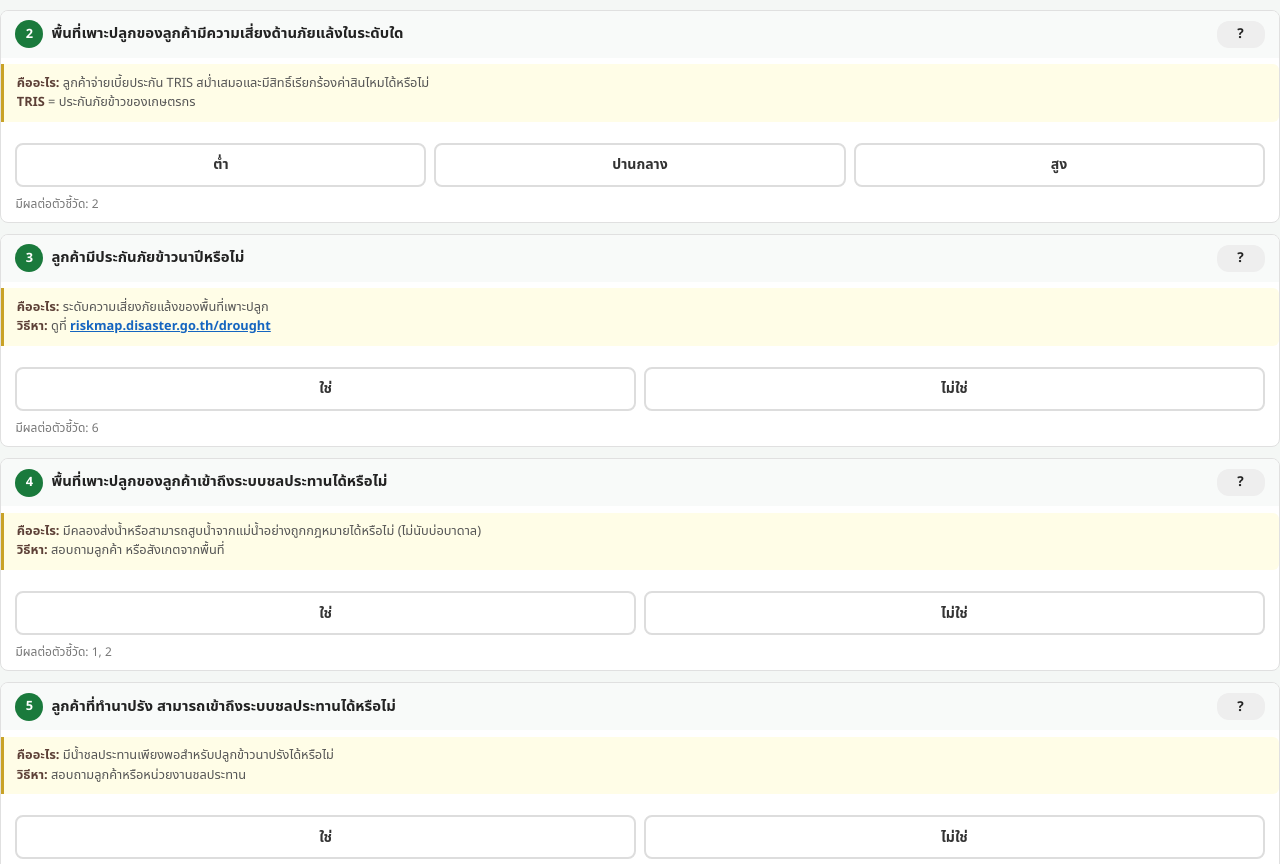
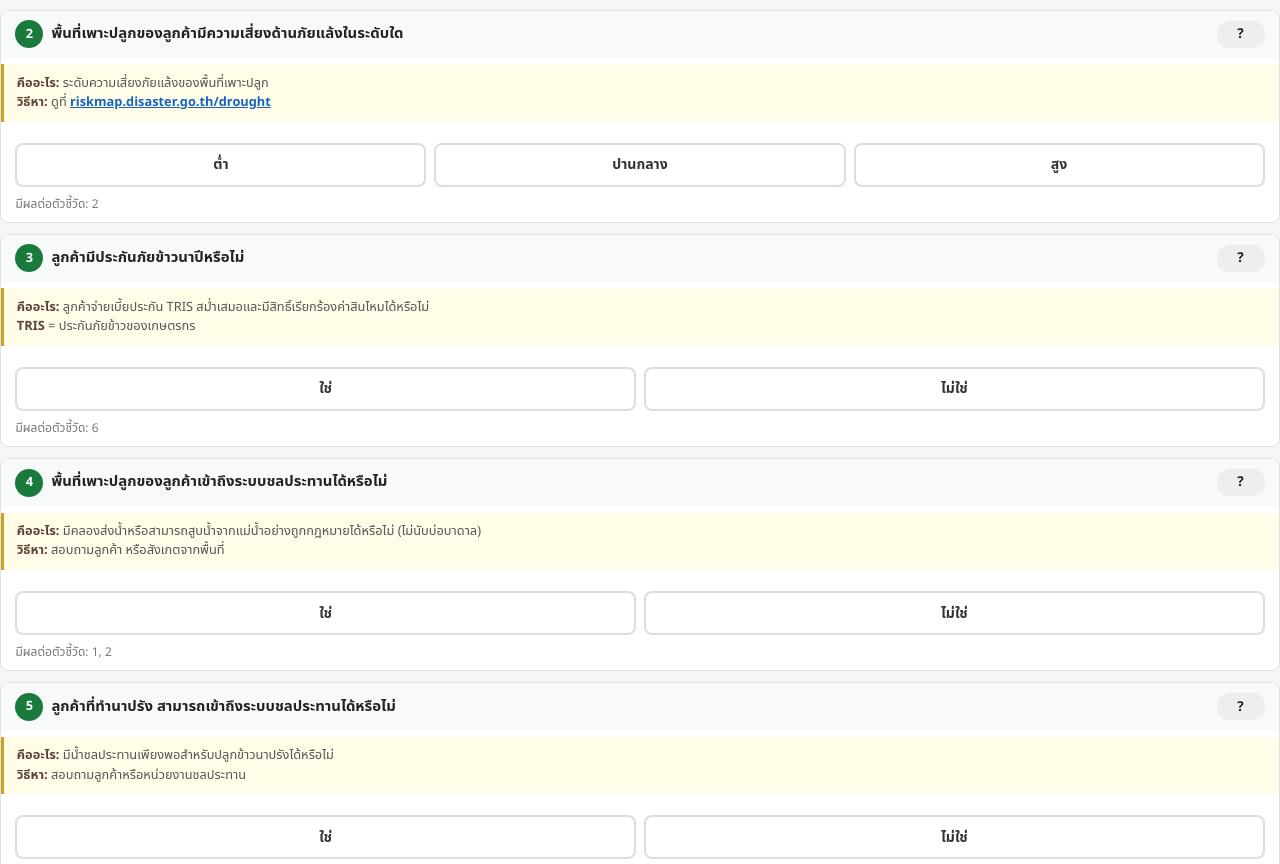
Before and after one commit to fundproject2569-tech/ESG-Risk-Radar-Questionnaire, a plain HTML site: page index.html in a window 1280 px wide. Shown: the part 1528-2392 px from the top of the page. Drawn offline with nearby package versions, Linux system fonts and the light colour scheme.

Commit message:
Update index.html

```diff
--- a/index.html
+++ b/index.html
@@ -1676,13 +1676,13 @@ function resetForm() {
 const QHELP = {
   th: {
     1: '<strong>คืออะไร:</strong> ระดับความเสี่ยงอุทกภัยของพื้นที่เพาะปลูก<br><strong>วิธีหา:</strong> ดูที่ <a href="https://riskmap.disaster.go.th" target="_blank" style="color:#1565c0; font-weight:700; text-decoration:underline;">riskmap.disaster.go.th</a> หรือระบบ ธ.ก.ส.',
-    2: '<strong>คืออะไร:</strong> ลูกค้าจ่ายเบี้ยประกัน TRIS สม่ำเสมอและมีสิทธิ์เรียกร้องค่าสินไหมได้หรือไม่<br><strong>TRIS</strong> = ประกันภัยข้าวของเกษตรกร',
+    2: '<strong>คืออะไร:</strong> ระดับความเสี่ยงภัยแล้งของพื้นที่เพาะปลูก<br><strong>วิธีหา:</strong> ดูที่ <a href="https://riskmap.disaster.go.th/drought" target="_blank" style="color:#1565c0; font-weight:700; text-decoration:underline;">riskmap.disaster.go.th/drought</a>',
+    3: '<strong>คืออะไร:</strong> ลูกค้าจ่ายเบี้ยประกัน TRIS สม่ำเสมอและมีสิทธิ์เรียกร้องค่าสินไหมได้หรือไม่<br><strong>TRIS</strong> = ประกันภัยข้าวของเกษตรกร',
     11: '<strong>LLL</strong> = ปรับระดับดินด้วยเลเซอร์ (ทำพื้นนาเรียบ น้ำกระจายสม่ำเสมอ)',
     12: '<strong>AWD</strong> = ทำนาแบบเปียกสลับแห้ง (ขังน้ำสลับปล่อยให้ดินแห้ง เป็นรอบๆ)',
     13: '<strong>DSR</strong> = หว่านข้าวแห้ง (หว่านเมล็ดลงดินโดยตรง ไม่ต้องเพาะกล้า)',
     14: '<strong>IPM</strong> = จัดการศัตรูพืชแบบผสมผสาน (ใช้วิธีธรรมชาติร่วมด้วย เพื่อลดสารเคมี)',
     15: '<strong>SSNM</strong> = ใส่ปุ๋ยตามค่าดิน (ตรวจดินก่อน แล้วใส่ปุ๋ยเท่าที่จำเป็น)',
-    3: '<strong>คืออะไร:</strong> ระดับความเสี่ยงภัยแล้งของพื้นที่เพาะปลูก<br><strong>วิธีหา:</strong> ดูที่ <a href="https://riskmap.disaster.go.th/drought" target="_blank" style="color:#1565c0; font-weight:700; text-decoration:underline;">riskmap.disaster.go.th/drought</a>',
     4: '<strong>คืออะไร:</strong> มีคลองส่งน้ำหรือสามารถสูบน้ำจากแม่น้ำอย่างถูกกฎหมายได้หรือไม่ (ไม่นับบ่อบาดาล)<br><strong>วิธีหา:</strong> สอบถามลูกค้า หรือสังเกตจากพื้นที่',
     5: '<strong>คืออะไร:</strong> มีน้ำชลประทานเพียงพอสำหรับปลูกข้าวนาปรังได้หรือไม่<br><strong>วิธีหา:</strong> สอบถามลูกค้าหรือหน่วยงานชลประทาน',
     6: '<strong>คืออะไร:</strong> ที่ดินถูกเปลี่ยนจากพื้นที่ธรรมชาติเป็นนาหลังวันที่ 1 ม.ค. 2552 หรือไม่ (ตามมาตรฐาน SRP)<br><strong>วิธีหา:</strong> สอบถามลูกค้าว่าใช้ที่ดินนี้ทำการเกษตรมานานแค่ไหน',
@@ -1699,8 +1699,8 @@ const QHELP = {
   },
   en: {
     1: '<strong>What:</strong> Flood risk level of the farm area<br><strong>How:</strong> Check <a href="https://riskmap.disaster.go.th" target="_blank" style="color:#1565c0; font-weight:700; text-decoration:underline;">riskmap.disaster.go.th</a> or BAAC system',
-    2: '<strong>What:</strong> Does the customer pay TRIS premiums regularly and can claim?<br><strong>How:</strong> Check BAAC system or customer documents',
-    3: '<strong>What:</strong> Drought risk level of the farm area<br><strong>How:</strong> Check <a href="https://riskmap.disaster.go.th/drought" target="_blank" style="color:#1565c0; font-weight:700; text-decoration:underline;">riskmap.disaster.go.th/drought</a>',
+    2: '<strong>What:</strong> Drought risk level of the farm area<br><strong>How:</strong> Check <a href="https://riskmap.disaster.go.th/drought" target="_blank" style="color:#1565c0; font-weight:700; text-decoration:underline;">riskmap.disaster.go.th/drought</a>',
+    3: '<strong>What:</strong> Does the customer pay TRIS premiums regularly and can claim?<br><strong>How:</strong> Check BAAC system or customer documents',
     4: '<strong>What:</strong> Is there an irrigation canal or legal river pumping? (Not groundwater)<br><strong>How:</strong> Ask the farmer or observe the area',
     6: '<strong>What:</strong> Was the land converted from natural area to rice field after 1 Jan 2009?<br><strong>How:</strong> Ask how long the land has been farmed',
     7: '<strong>What:</strong> How many all-weather roads connect the farm to seed/fertilizer shops or mills?<br><strong>How:</strong> Use local knowledge or Google Maps',
@@ -1710,8 +1710,8 @@ const QHELP = {
   },
   de: {
     1: '<strong>Was:</strong> TRIS ist die Reisversicherung der BAAC. Das Risiko hängt vom Standort ab.<br><strong>Wie:</strong> Im BAAC-System, auf der Quittung oder unter riskmap.disaster.go.th prüfen',
-    2: '<strong>Was:</strong> Zahlt der Kunde regelmäßig TRIS-Prämien und kann Ansprüche geltend machen?<br><strong>Wie:</strong> Im BAAC-System oder in den Unterlagen prüfen',
-    3: '<strong>Was:</strong> Wie hoch ist das Dürrerisiko in diesem Gebiet?<br><strong>Wie:</strong> Unter riskmap.disaster.go.th/drought prüfen',
+    2: '<strong>Was:</strong> Wie hoch ist das Dürrerisiko in diesem Gebiet?<br><strong>Wie:</strong> Unter riskmap.disaster.go.th/drought prüfen',
+    3: '<strong>Was:</strong> Zahlt der Kunde regelmäßig TRIS-Prämien und kann Ansprüche geltend machen?<br><strong>Wie:</strong> Im BAAC-System oder in den Unterlagen prüfen',
     4: '<strong>Was:</strong> Gibt es einen Bewässerungskanal oder legale Flusspumpen? (Kein Grundwasser)<br><strong>Wie:</strong> Den Landwirt fragen oder vor Ort ansehen',
     6: '<strong>Was:</strong> Wurde das Land nach dem 1.1.2009 von Naturfläche in Reisfeld umgewandelt?<br><strong>Wie:</strong> Fragen, wie lange das Land schon bewirtschaftet wird',
     10: '<strong>Was:</strong> Hat der Landwirt ein nachhaltiges Reis-Zertifikat (TAS, SRP, Bio usw.)?<br><strong>Wie:</strong> Das Zertifikat vorzeigen lassen',
```
